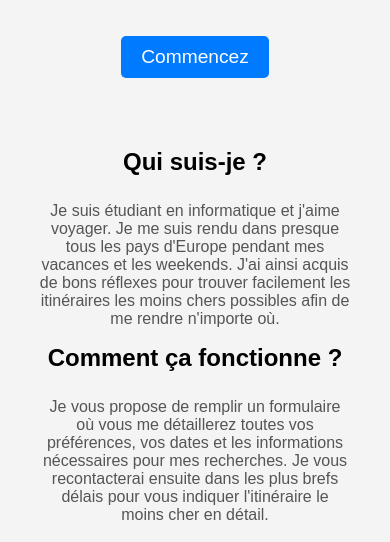
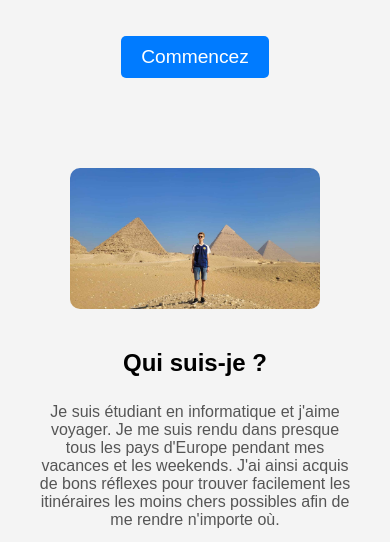
Before and after one commit to MarkusPuura/MarkusVoyages, a plain HTML site: page index.html in a window 390 px wide. Shown: the part 265-807 px from the top of the page. Drawn offline with Linux system fonts and the light colour scheme.

Commit message:
Add files via upload

```diff
--- a/index.html
+++ b/index.html
@@ -78,7 +78,7 @@
             font-size: 1em;
         }
         /* Media Query pour écrans étroits (téléphones) */
-        @media (max-width: 600px) {
+        @media (max-width: 768px) {
             body {
                 min-height: auto;
                 height: auto;
@@ -91,16 +91,14 @@
             .about {
                 flex-direction: column;
                 align-items: center;
-                text-align: center;
             }
             .about-text {
                 margin-left: 0;
                 order: 1;
             }
             .about img {
-                order: 2;
                 width: 80%;
-                margin: 20px 0 40px 0; /* 20px en haut, 40px en bas */
+                margin: 20px 0 40px 0;
             }
         }
     </style>
```
